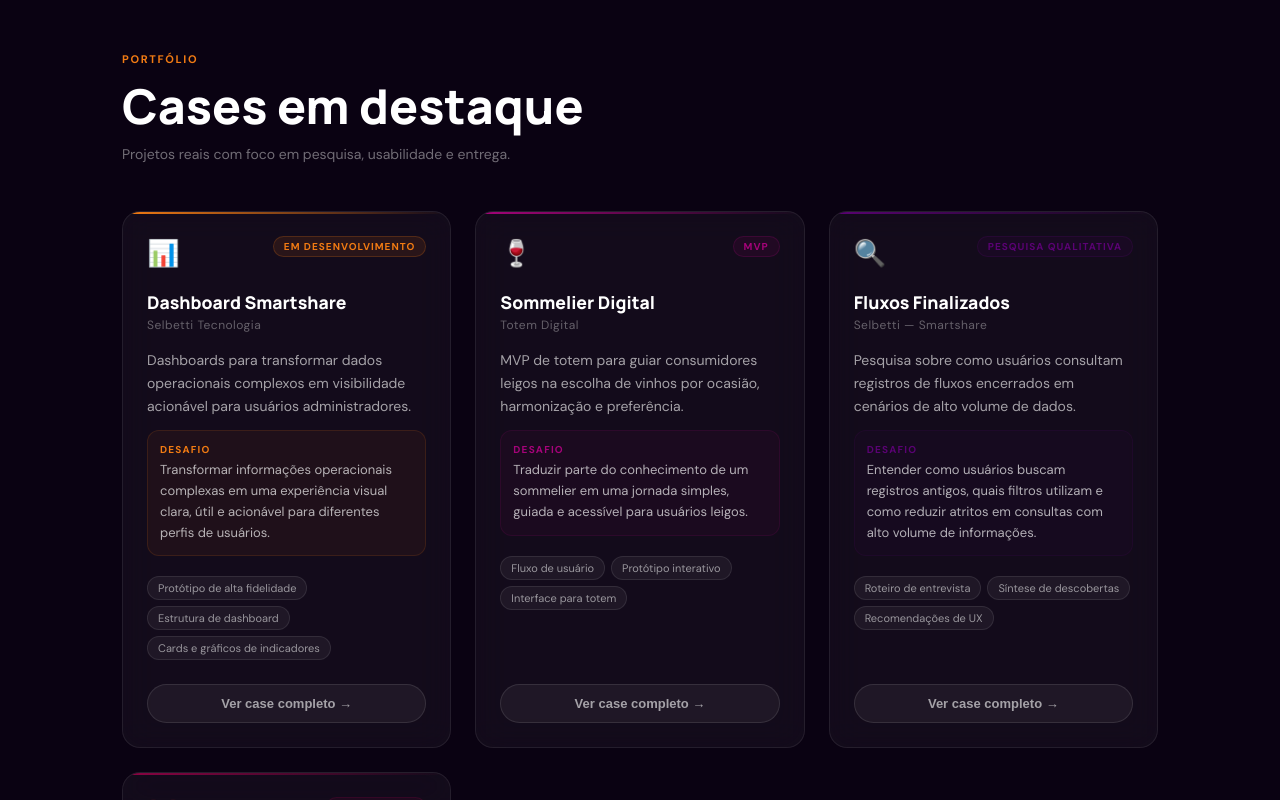
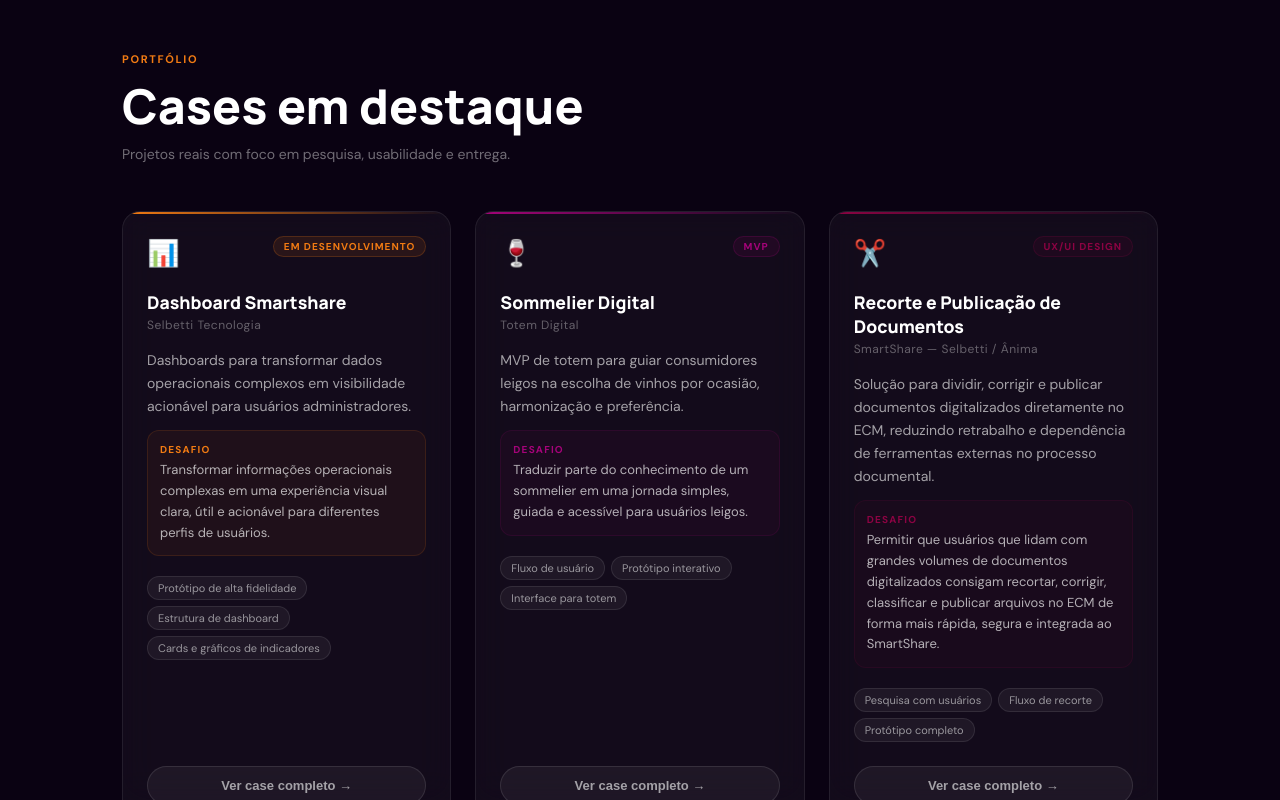
Before and after one commit to bruno18401994/meu-portfoliov1, a React (Vite) app: page / in a window 1280 px wide. Shown: the part 2000-2800 px from the top of the page. Built offline with nearby package versions, Linux system fonts and the light colour scheme.

Commit message:
Update portfolio-bruno-villwock.jsx

```diff
--- a/src/portfolio-bruno-villwock.jsx
+++ b/src/portfolio-bruno-villwock.jsx
@@ -467,60 +467,6 @@
       { type: "image", src: "/images/sommelier/telas-figma.png",     alt: "Telas do protótipo no Figma" },
       { type: "video", src: "/videos/sommelier/prototipo.mp4",       alt: "Demonstração do protótipo Sommelier Digital" },
     ],
-  },
-
-  // ── FLUXOS FINALIZADOS ─────────────────────────────────────────
-  {
-    id:       "fluxos",
-    template: "generic",
-    tag:      "Pesquisa qualitativa",
-    tagColor: T.purple,
-    title:    "Fluxos Finalizados",
-    company:  "Selbetti — Smartshare",
-    icon:     "🔍",
-    shortContext: "Pesquisa sobre como usuários consultam registros de fluxos encerrados em cenários de alto volume de dados.",
-    challenge:    "Entender como usuários buscam registros antigos, quais filtros utilizam e como reduzir atritos em consultas com alto volume de informações.",
-    deliverables: [
-      "Roteiro de entrevista",
-      "Síntese de descobertas",
-      "Recomendações de UX",
-      "Propostas de empty states",
-    ],
-
-    // ── Página de detalhe ─────────────────────────────────────
-    heroTitle:    "Pesquisa: Fluxos Finalizados no Smartshare",
-    heroSubtitle: "Investigação qualitativa para entender como usuários consultam registros encerrados e como reduzir atritos em cenários de alto volume.",
-    heroSummary:  "Investigação sobre o uso da listagem de fluxos finalizados no Smartshare, especialmente em cenários com grande volume de dados e problemas de performance.",
-    tags: ["Pesquisa qualitativa","UX Research","B2B","Entrevistas","Sistemas complexos"],
-    overview: [
-      { label: "Problema",      text: "Usuários relatavam lentidão e confusão ao localizar fluxos encerrados há mais de 30 dias, com mensagens de erro genéricas que não orientavam sobre o que fazer." },
-      { label: "Minha atuação", text: "Planejamento de entrevistas, condução de pesquisa qualitativa, análise de padrões de comportamento, síntese de insights e recomendações de melhoria." },
-      { label: "Contexto",      text: "A funcionalidade era crítica para auditoria e rastreabilidade de processos no produto B2B." },
-      { label: "Resultado",     text: "Documento de síntese com descobertas categorizadas, recomendações priorizadas e propostas visuais entregues ao time de produto." },
-    ],
-    challengeFull:     "Entender como usuários buscam registros antigos, quais filtros utilizam e como reduzir atritos em consultas com alto volume de informações — identificando padrões de uso não documentados.",
-    challengeQuestion: "Como usuários buscam registros encerrados e onde estão os maiores pontos de atrito?",
-    researchInsights: [
-      "A maioria dos usuários usa a listagem para auditoria e comprovação de processos",
-      "Eles precisam de filtros precisos por data e número de protocolo",
-      "Queries sem filtros adequados geravam timeout e erros genéricos",
-      "Padrões de uso não documentados revelaram oportunidades de melhoria em filtros de data",
-    ],
-    learnings: [
-      "Pesquisa com usuários de sistemas internos exige atenção ao contexto real de trabalho",
-      "As dores reais só aparecem quando o usuário está executando a tarefa",
-      "Filtros devem ser projetados como parte da arquitetura da listagem, não como acessório",
-    ],
-    wouldDoDiff: [
-      "Observaria usuários em contexto real de uso antes das entrevistas",
-      "Mapearia os padrões de consulta com dados de uso do sistema",
-    ],
-    nextSteps: [
-      "Implementação das melhorias de filtro priorizadas",
-      "Acompanhamento pós-implementação",
-      "Nova rodada de testes para validar a eficácia das mudanças",
-    ],
-    media: [], // sem mídias neste case por enquanto
   },
 
   // ── RECORTE E PUBLICAÇÃO DE DOCUMENTOS ───────────────────────
```
